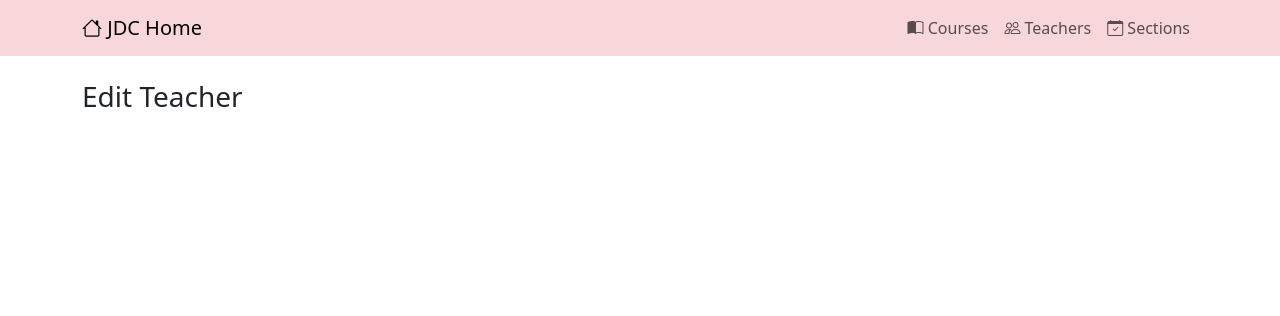
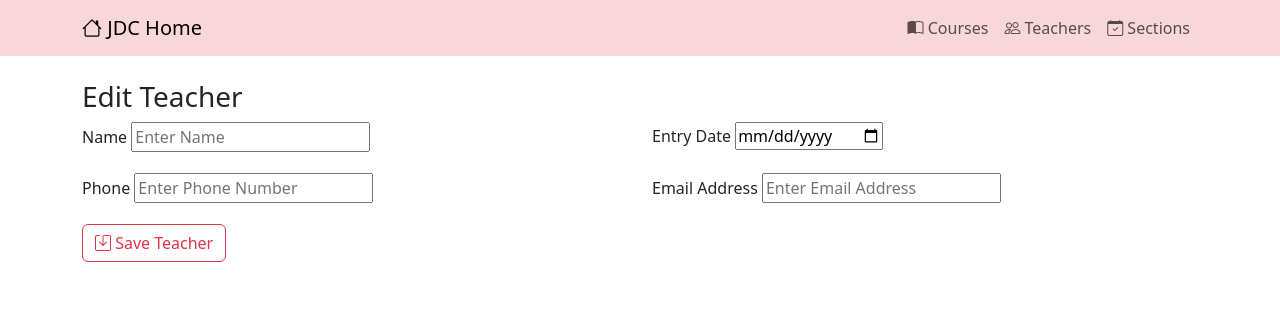
Before and after one commit to minlwin/weekend-202302, a Java web app: page /views/teacher-edit.jsp in a window 1280 px wide. Shown: the top 316 px of the page. Run offline with Spring Boot 4, a stand-in JSP engine, Linux system fonts and the light colour scheme; the project's own start-up code is not run, and a stand-in starts its controllers and pages.

Commit message:
Update Teachers Management

```diff
--- a/ex-07-navigations/src/main/java/com/jdc/demo/service/entity/Section.java
+++ b/ex-07-navigations/src/main/java/com/jdc/demo/service/entity/Section.java
@@ -26,6 +26,7 @@ public class Section {
 
 	@ManyToOne(optional = false)
 	private Course course;
+
 	@ManyToOne(optional = false)
 	private Teacher teacher;
 
@@ -38,6 +39,7 @@ public class Section {
 
 	@Column(nullable = false, name = "start_time")
 	private String startTime;
+
 	@Column(nullable = false, name = "end_time")
 	private String endTime;
 
--- a/ex-07-navigations/src/main/webapp/views/course-edit.jsp
+++ b/ex-07-navigations/src/main/webapp/views/course-edit.jsp
@@ -37,7 +37,7 @@
 			<!-- Name -->
 			<div class="mb-3">
 				<label class="form-label">Course Name</label>
-				<sf:input path="name" cssClass="form-control"/>
+				<sf:input path="name" placeholder="Enter Course Name" cssClass="form-control"/>
 				<sf:errors path="name" cssClass="text-secondary"></sf:errors>
 			</div>
 
@@ -60,7 +60,7 @@
 			<!-- Description -->
 			<div class="mb-3">
 				<label class="form-label">Description</label>
-				<sf:textarea path="description" cssClass="form-control"/>
+				<sf:textarea path="description" placeholder="Enter Course Description" cssClass="form-control"/>
 			</div>
 
 			<!-- Action Button -->
--- a/ex-07-navigations/src/main/webapp/views/teacher-edit.jsp
+++ b/ex-07-navigations/src/main/webapp/views/teacher-edit.jsp
@@ -1,6 +1,8 @@
 <%@ page language="java" contentType="text/html; charset=UTF-8"
     pageEncoding="UTF-8"%>
 <%@ taglib prefix="c" uri="jakarta.tags.core" %>
+<%@ taglib prefix="sf" uri="http://www.springframework.org/tags/form" %>
+
 <!DOCTYPE html>
 <html>
 <head>
@@ -18,6 +20,45 @@
 
 		<h3>Edit Teacher</h3>
 
+		<c:url value="/teacher" var="actionUrl"></c:url>
+		<sf:form modelAttribute="form" method="POST" action="${actionUrl}">
+
+			<sf:hidden path="id"/>
+
+			<div class="row mb-3">
+				<div class="col">
+					<label class="form-label">Name</label>
+					<sf:input path="name" placeholder="Enter Name"/>
+					<sf:errors path="name" cssClass="text-secondary" />
+				</div>
+				<div class="col">
+					<label class="form-label">Entry Date</label>
+					<sf:input path="entryDate" type="date" placeholder="Enter Entry Date"/>
+					<sf:errors path="entryDate" cssClass="text-secondary" />
+				</div>
+			</div>
+
+			<div class="row mb-3">
+				<div class="col">
+					<label class="form-label">Phone</label>
+					<sf:input path="phone" type="tel" placeholder="Enter Phone Number"/>
+					<sf:errors path="phone" cssClass="text-secondary" />
+				</div>
+				<div class="col">
+					<label class="form-label">Email Address</label>
+					<sf:input path="email" type="email" placeholder="Enter Email Address"/>
+					<sf:errors path="email" cssClass="text-secondary" />
+				</div>
+			</div>
+
+			<div>
+				<button class="btn btn-outline-danger" type="submit">
+					<i class="bi bi-save"></i> Save Teacher
+				</button>
+			</div>
+
+		</sf:form>
+
 	</div>
 
 </body>
```
Also changed, not shown: ex-07-navigations/src/main/java/com/jdc/demo/service/TeacherService.java (+33 -6 lines), ex-07-navigations/src/main/webapp/views/teacher-details.jsp (+35 -0 lines), ex-07-navigations/src/main/webapp/views/teacher.jsp (+71 -0 lines).
